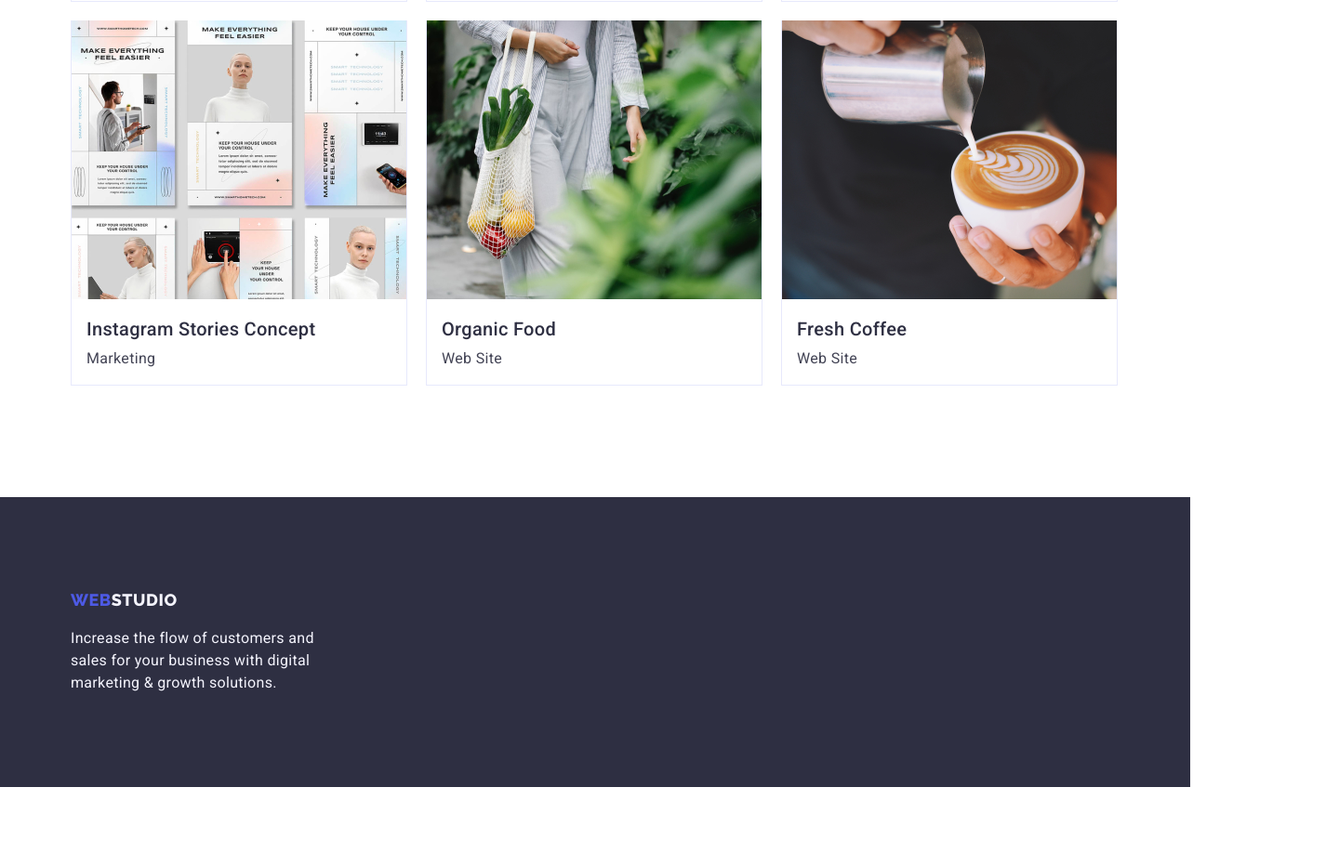
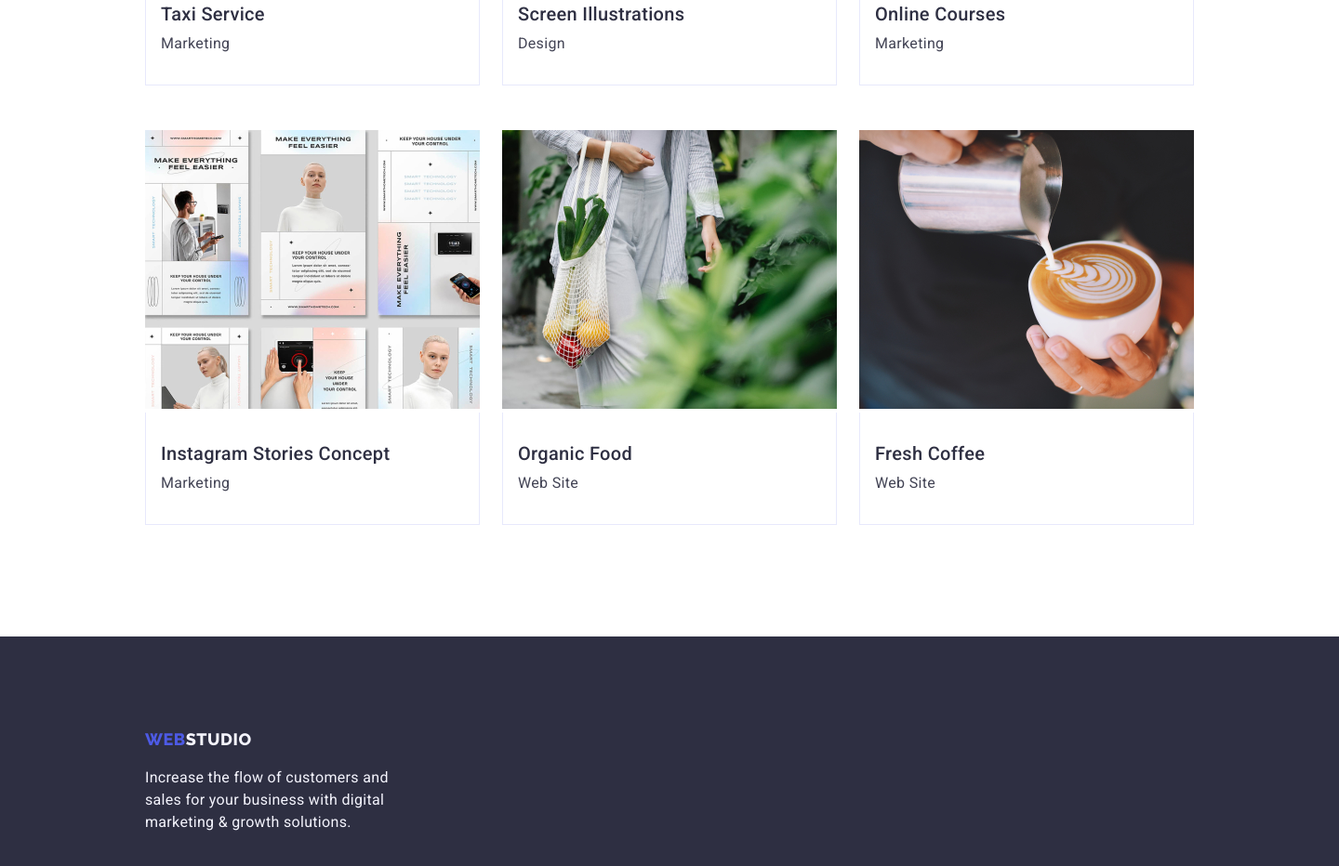
Before and after one commit to lukagraje/goit-markup-hw-03, a plain HTML site: page portfolio.html in a window 1280 px wide. Shown: the part 1120-2052 px from the top of the page at 93% size, 1440 px wide, since content can reach past the window. Before the commit the page ends 1967 px from the top, so only its background shows below. Drawn offline with nearby package versions, Linux system fonts and the light colour scheme.

Commit message:
hw03-secondversion

```diff
--- a/portfolio.html
+++ b/portfolio.html
@@ -15,6 +15,7 @@
         rel="stylesheet">
 </head>
 <body>
+    <div class="container1">
     <header class="header">
         <div class="container header-wrapper">
         <nav>
@@ -32,7 +33,7 @@
     </div>
     </header>
     <main>
-        <section class="portfolio-section section">
+        <section class="section">
             <div class="container">
             <h1 class="h1-portfolio">Portfolio</h1>
             <div class="portfolio-wrapper">
@@ -122,5 +123,6 @@
         </div>
     </div>
     </footer>
+</div>
 </body>
 </html>
--- a/styles/styles.css
+++ b/styles/styles.css
@@ -28,9 +28,15 @@ body {
 
 .container {
     max-width: 1158px;
-    width: 100%;
     padding: 0 15px;
     margin: 0 auto;
+    width: 100%;
+    /* Jak usuwam width: 100%, to mi się centrują elementy w footerze */
+}
+
+.container1 {
+    margin: 0 auto;
+    width: 1440px;
 }
 
 a {
@@ -69,7 +75,6 @@ align-items: center;
 .header {
     border-block-end: var(--brand-color6);
     border-bottom: 1px;
-    max-width: 1440px;
     border-bottom: 1px solid var(--brand-color6);
 }
 
@@ -108,10 +113,16 @@ align-items: center;
 
 .h1-portfolio {
     position: absolute;
-    white-space: nowrap;
-    clip-path: inset(100%);
-    clip: rect(0 0 0 0);
-    overflow: hidden;
+        width: 1px;
+        height: 1px;
+        margin: -1px;
+        border: 0;
+        padding: 0;
+
+        white-space: nowrap;
+        clip-path: inset(100%);
+        clip: rect(0 0 0 0);
+        overflow: hidden;
 
 }
 
@@ -207,6 +218,7 @@ justify-content: space-evenly;
     padding: 16px 32px;
     gap: 10px;
     border-radius: 4px;
+    border: none;
 }
 
 .order-button:hover,
@@ -225,7 +237,7 @@ justify-content: space-evenly;
     font-weight: 500;
     font-size: 20px;
     line-height: 1.2;
-
+    margin-bottom: 8px;
 }
 
 .paragraph1-portfolio {
@@ -257,16 +269,11 @@ justify-content: space-evenly;
     text-align: center;
 }
 
-.portfolio-section {
-    max-width: 1440px;
-}
+.portfolio-container {
 
-.portfolio-container {
-    gap: 8px;
-    padding: 16px;
-    display: flex;
-    flex-direction: column;
-    justify-content: space-between;
+    padding: 32px 16px;
+    border: 1px solid var(--brand-color6);
+    border-top: none;
 
 }
 .what-are-we-doing-list {
@@ -353,12 +360,11 @@ justify-content: space-evenly;
 
 .footer {
     background-color: var(--brand-color1);
-    display: flex;
-    height: 312px;
-    flex-direction: column;
-    padding: 0px;
-    justify-content: center;
-    max-width: 1440px;
+
+
+
+    padding: 100px;
+
     }
 
 .footer-wrapper {
@@ -367,7 +373,6 @@ justify-content: space-between;
 flex-direction: column;
 width: 264px;
 height: 112px;
-
 }
 
 .main-menu {
@@ -392,6 +397,7 @@ height: 112px;
     letter-spacing: 0.04em;
     padding: 12px 24px 12px 24px;
     border-radius: 4px;
+    border: none;
 }
 
 .portfolio-button:hover,
@@ -410,15 +416,11 @@ height: 112px;
     border-color: var(--brand-color6)
 }
 
-.portfolio-list > li {
-    border: 1px solid var(--brand-color6);
-    border-top: none;
-}
 
 .portfolio-list {
     display: flex;
     flex-wrap: wrap;
-    gap: 20px;
+    gap: 48px 24px;
 }
 
 .portfolio-wrapper {
```
Also changed, not shown: index.html (+2 -0 lines).
